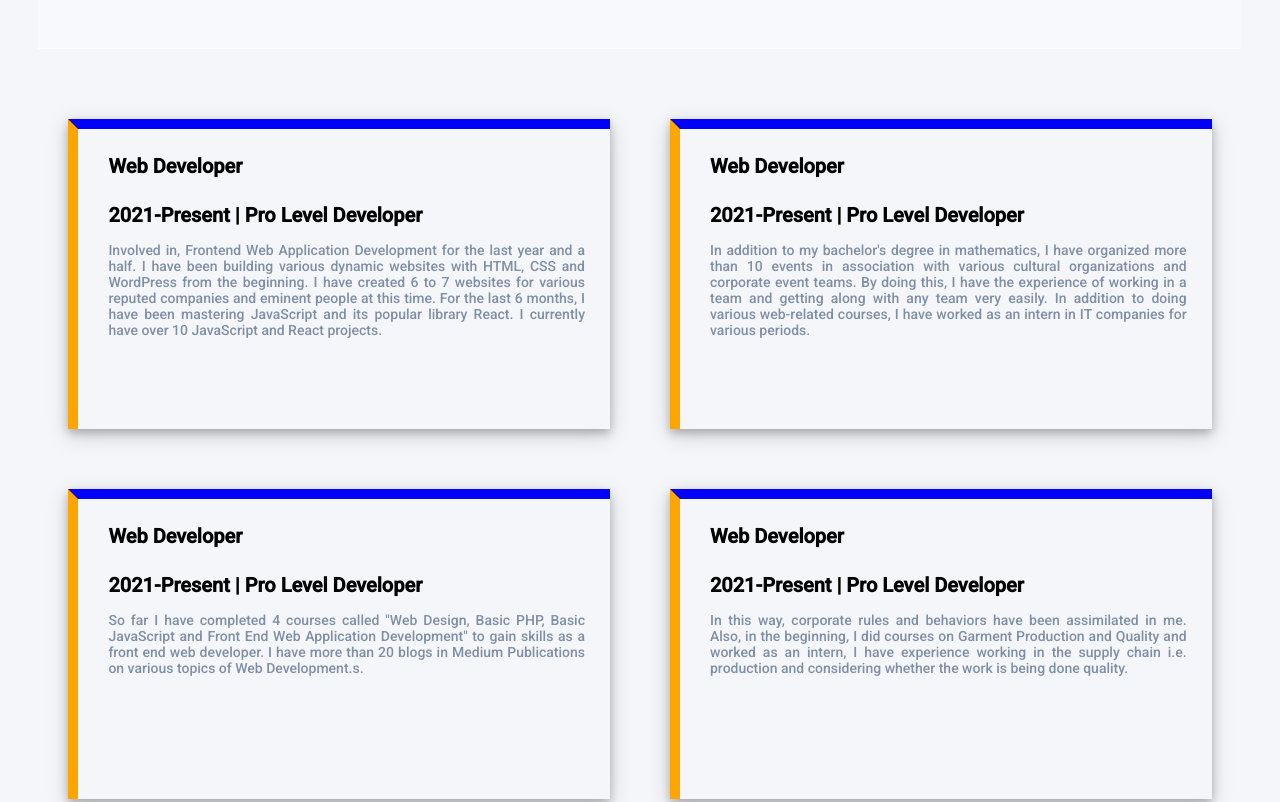
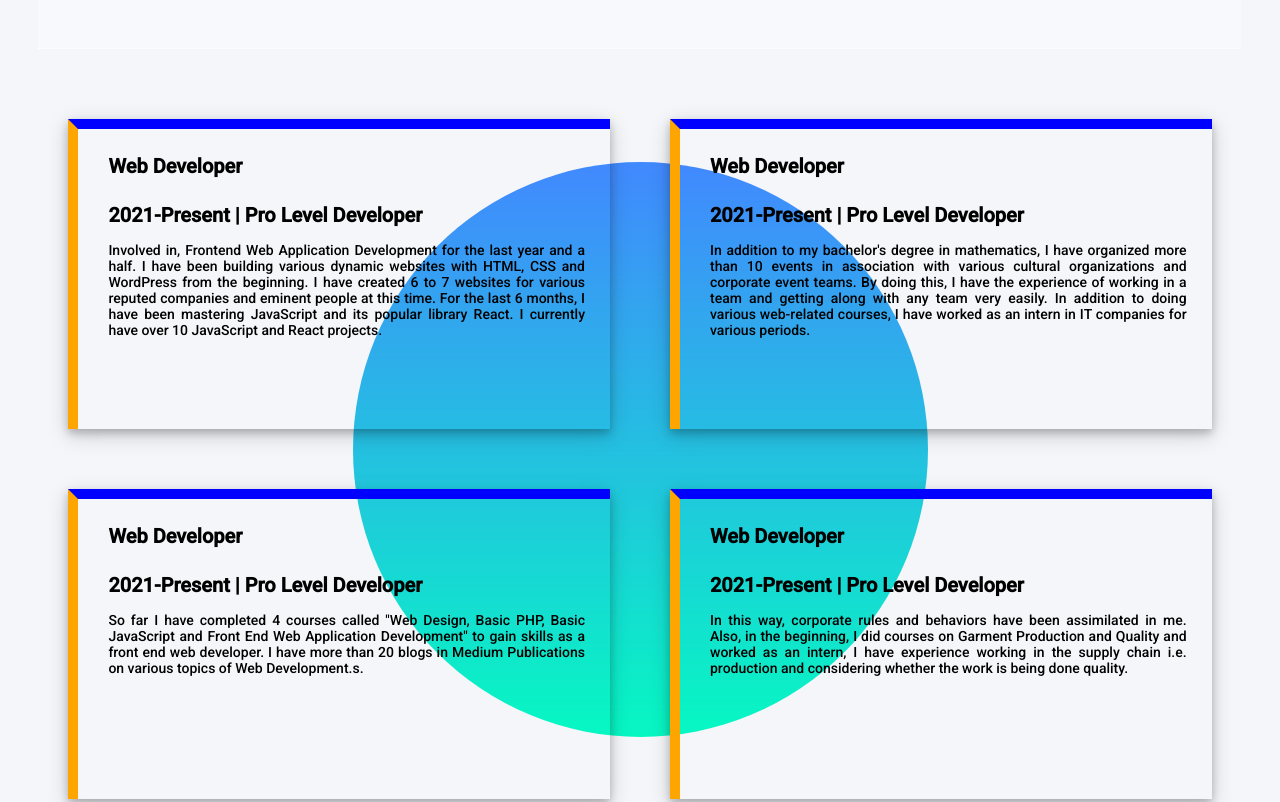
Before and after one commit to mizan341/personal-website, a plain HTML site: page index.html in a window 1280 px wide. Shown: the part 2371-3173 px from the top of the page. Drawn offline with Linux system fonts and the light colour scheme.

Commit message:
i am satisfied

```diff
--- a/css/style.css
+++ b/css/style.css
@@ -120,6 +120,9 @@ a:hover{
 
 }
 .section-e{
+    background-image: url("../images/image\ 20.png");
+    background-repeat: no-repeat;
+    background-position: center;
      min-height: 720px;
      margin-bottom: 40px;
      width: 100%;
@@ -150,6 +153,7 @@ h5 {
     font-size: 14px !important;
     text-align: justify;
     margin: 0px 10px 5px 0px;
+    color: black;
 
 }
 .section-f {
--- a/index.html
+++ b/index.html
@@ -114,7 +114,7 @@
             <div class="footer-div">
                 <h6>what client are say</h6>
                 <h6 id="name">mizanur khan</h6>
-                <h6 id="founder">founder & <span>ceo</span> hopot</h6>
+                <h6 id="founder">founder & <span>ceo</span> hotpot</h6>
                 <p>They didn't offer me a job. But I made myself as a remove web developer. I made their website and
                     showed it to them. They liked it. And uploaded the content. It was fun working at Programming Hero
                 </p>
```
Also changed, not shown: images/image 20.png (added), images/image 3.png (added).
